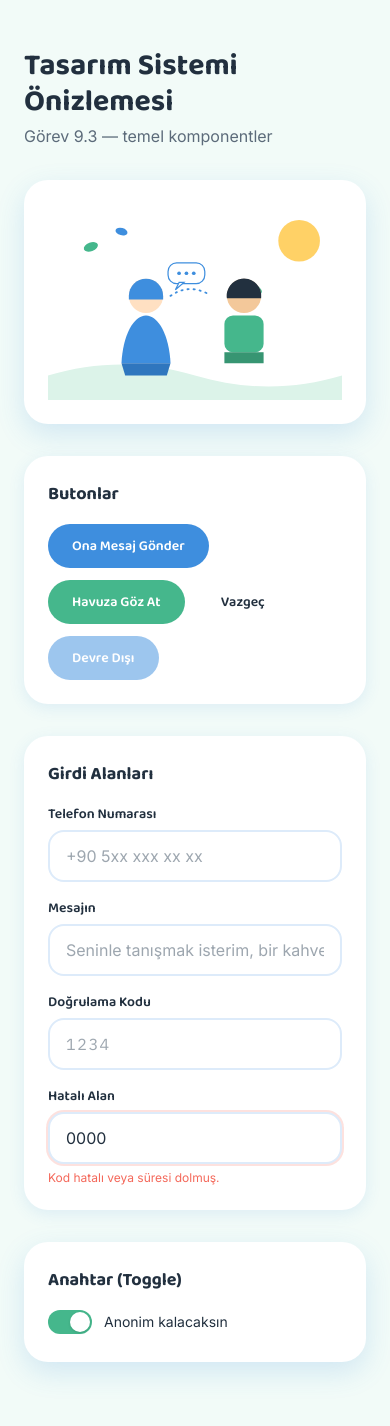
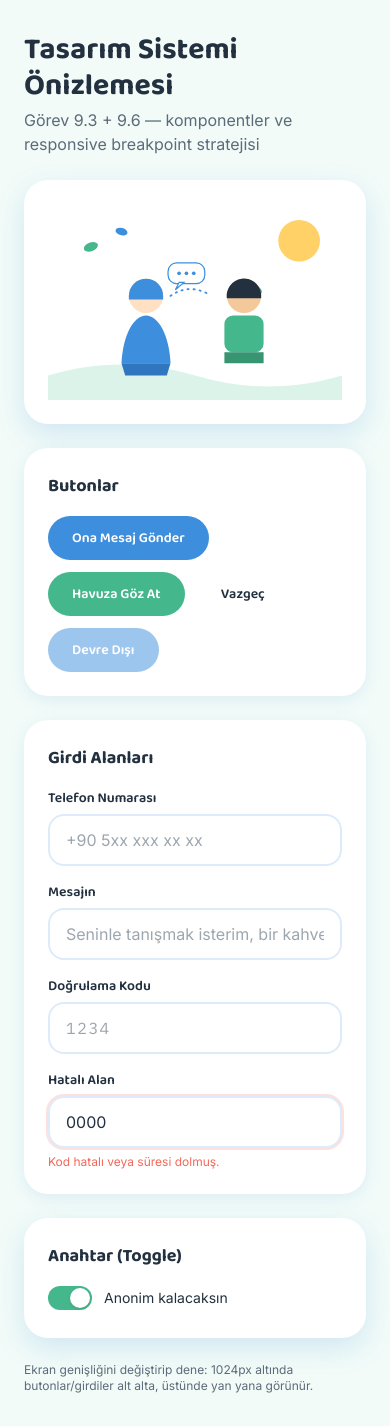
Before and after one commit to Kaan101/ozel-mesaj, a Next.js app in the folder frontend/: page /design-system in a window 390 px wide. Built offline with nearby package versions, Linux system fonts and the light colour scheme.

Commit message:
feat: mobil oncelikli responsive breakpoint stratejisi (xs breakpoint, grid ornegi)

```diff
--- a/frontend/src/app/design-system/page.tsx
+++ b/frontend/src/app/design-system/page.tsx
@@ -7,25 +7,32 @@ import { Card } from "@/components/ui/Card";
 import { Toggle } from "@/components/ui/Toggle";
 import { ConnectionIllustration } from "@/components/ui/ConnectionIllustration";
 
-// Gorev 9.3 proof sayfasi: tum temel komponentlerin sorunsuz render
-// edildigini gostermek icin. Gercek landing page Gorev 14'te gelecek.
+// Gorev 9.3 + 9.6 proof sayfasi: tum temel komponentlerin sorunsuz
+// render edildigini VE mobil-oncelikli responsive stratejinin
+// calistigini gosterir. Mobilde (< md) tek sutun, tablet/masaustunde
+// (>= md) iki sutunlu grid'e geciyor. Gercek landing page Gorev 14'te.
 export default function DesignSystemPreviewPage() {
   const [isAnonymous, setIsAnonymous] = useState(true);
 
   return (
-    <main className="min-h-screen bg-mint px-6 py-12">
-      <div className="mx-auto max-w-xl space-y-8">
+    <main className="min-h-screen bg-mint px-4 py-8 xs:px-6 sm:py-12 lg:px-12">
+      <div className="mx-auto max-w-xl space-y-6 lg:max-w-4xl lg:space-y-8">
         <div>
-          <h1 className="font-display text-3xl font-bold text-slate">
+          <h1 className="font-display text-2xl font-bold text-slate xs:text-3xl">
             Tasarım Sistemi Önizlemesi
           </h1>
-          <p className="mt-1 font-body text-slate-light">Görev 9.3 — temel komponentler</p>
+          <p className="mt-1 font-body text-sm text-slate-light xs:text-base">
+            Görev 9.3 + 9.6 — komponentler ve responsive breakpoint stratejisi
+          </p>
         </div>
 
         <Card lifted>
           <ConnectionIllustration className="w-full h-auto" />
         </Card>
 
+        {/* Gorev 9.6: mobilde alt alta (1 sutun), lg (>=1024px) ve
+            uzerinde yan yana (2 sutun) - grid-cols-1 lg:grid-cols-2 */}
+        <div className="grid grid-cols-1 gap-6 lg:grid-cols-2">
           <Card>
             <h2 className="font-display text-lg font-bold text-slate mb-4">Butonlar</h2>
             <div className="flex flex-wrap gap-3">
@@ -50,6 +57,7 @@ export default function DesignSystemPreviewPage() {
               <Input label="Hatalı Alan" error="Kod hatalı veya süresi dolmuş." defaultValue="0000" />
             </div>
           </Card>
+        </div>
 
         <Card lifted>
           <h2 className="font-display text-lg font-bold text-slate mb-4">Anahtar (Toggle)</h2>
@@ -60,6 +68,11 @@ export default function DesignSystemPreviewPage() {
             label={isAnonymous ? "Anonim kalacaksın" : "Kimliğin görünecek"}
           />
         </Card>
+
+        <p className="font-body text-xs text-slate-light">
+          Ekran genişliğini değiştirip dene: 1024px altında butonlar/girdiler alt alta,
+          üstünde yan yana görünür.
+        </p>
       </div>
     </main>
   );
--- a/frontend/tailwind.config.ts
+++ b/frontend/tailwind.config.ts
@@ -7,6 +7,20 @@ import type { Config } from "tailwindcss";
 const config: Config = {
   content: ["./src/**/*.{js,ts,jsx,tsx,mdx}"],
   theme: {
+    // Gorev 9.6: Mobil-oncelikli breakpoint stratejisi. Tailwind'in
+    // varsayilan yaklasimini (unprefixed = mobil taban, prefixli =
+    // buyuk ekranlara ozel override) koruyoruz, sadece kucuk telefonlar
+    // (orn. iPhone SE, 360-375px) icin ekstra bir 'xs' kirilma noktasi
+    // ekliyoruz - cunku SMS'ten gelen linke tiklayan kullanicilarin
+    // cogu dar ekranli telefonlarda olacak (Bolum 6, "PWA/mobil oncelikli").
+    screens: {
+      xs: "375px", // kucuk telefonlar (iPhone SE vb.)
+      sm: "640px", // buyuk telefonlar (yatay) / kucuk tabletler
+      md: "768px", // tabletler
+      lg: "1024px", // kucuk laptoplar
+      xl: "1280px", // masaustu
+      "2xl": "1536px", // genis masaustu
+    },
     extend: {
       colors: {
         sky: {
```
Also changed, not shown: 1 other file (tests, documents, lock files or other folders). Lines whose indentation alone changed are shown as unchanged.
